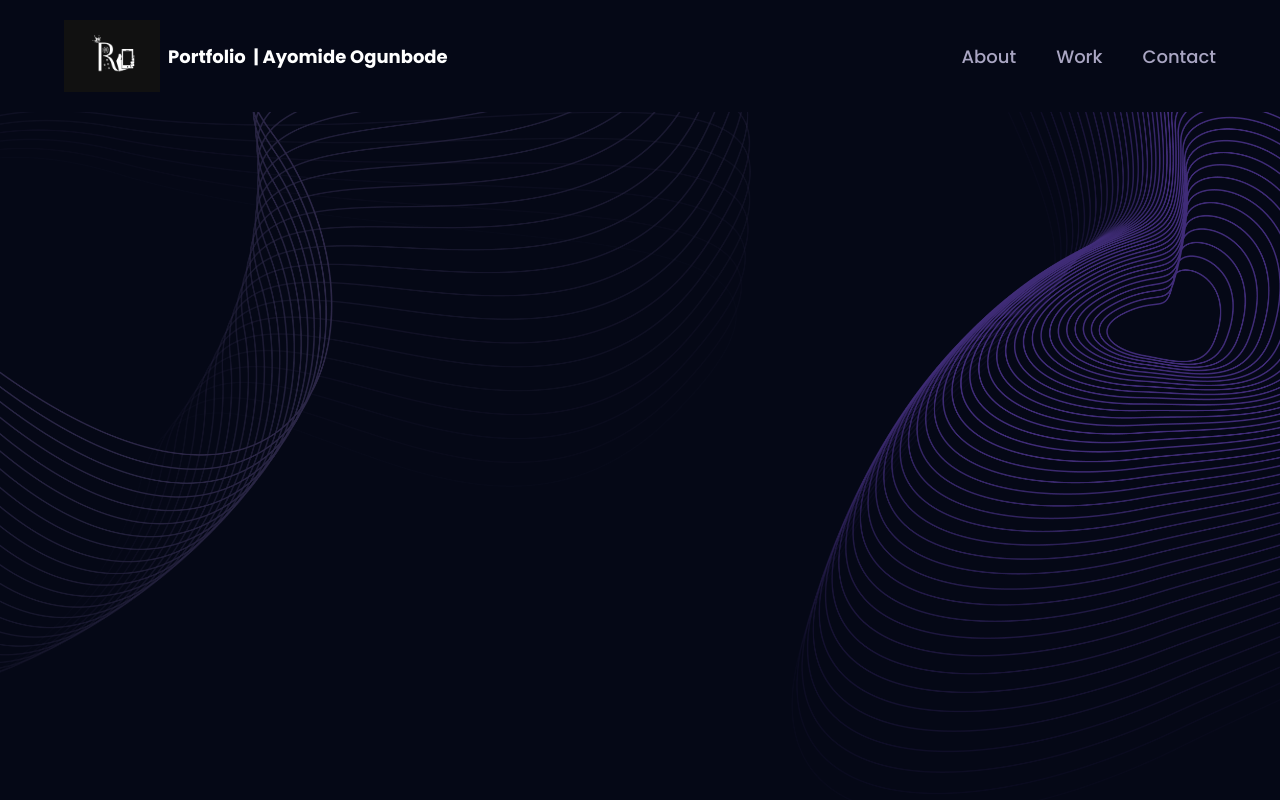
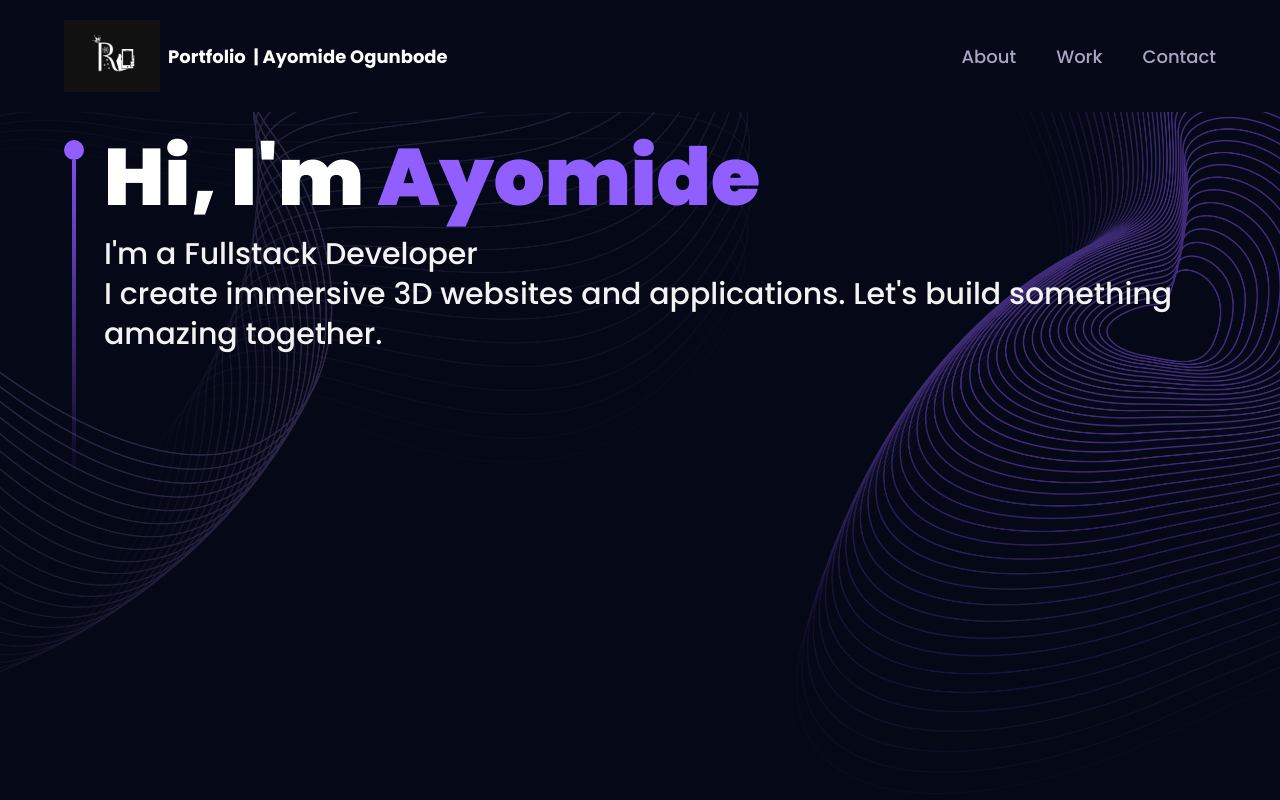
Before and after one commit to OgunbodeAyomide/React-Portfolio, a React (Vite) app: page / in a window 1280 px wide. Shown: the top 800 px of the page. Built offline with nearby package versions, Linux system fonts and the light colour scheme.

Commit message:
computers

```diff
--- a/src/components/Hero.jsx
+++ b/src/components/Hero.jsx
@@ -7,7 +7,34 @@ import { ComputersCanvas } from './canvas';
 
 const Hero = () => {
   return (
-    <section className= "relative w-full h-screen mx-auto">Hero</section>
+    <section className= "relative w-full h-screen mx-auto">
+      <div className= {`${styles.paddingX} absolute inset-0 top-[120px] max-w-7xl mx-auto flex flex-row items-start gap-5`}>
+        <div className = "flex flex-col justify-center items-center mt-5">
+
+          {/*The circle and the long line design */}
+          <div className ="w-5 h-5 rounded-full bg-[#915eff]" />
+          <div className="w-1 sm:h-80 h-40 violet-gradient"/>
+
+        </div>
+
+        {/*Introductry Text*/}
+        <div>
+          <h1 className= {`${styles.heroHeadText} text-white `}>Hi, I'm <span className="text-[#915eff]"> Ayomide </span></h1>
+          <p className={`${styles.heroSubText} mt-2 text-white-100`}>
+            I'm a Fullstack Developer<br clasName= "sm:block hidden"/>I create immersive 3D websites and applications.
+            Let's build something amazing together.
+
+          </p>
+
+        </div>
+
+      </div>
+
+      {/*ComputerCanvas*/}
+      <ComputersCanvas/>
+
+
+    </section>
   )
 }
 
```
